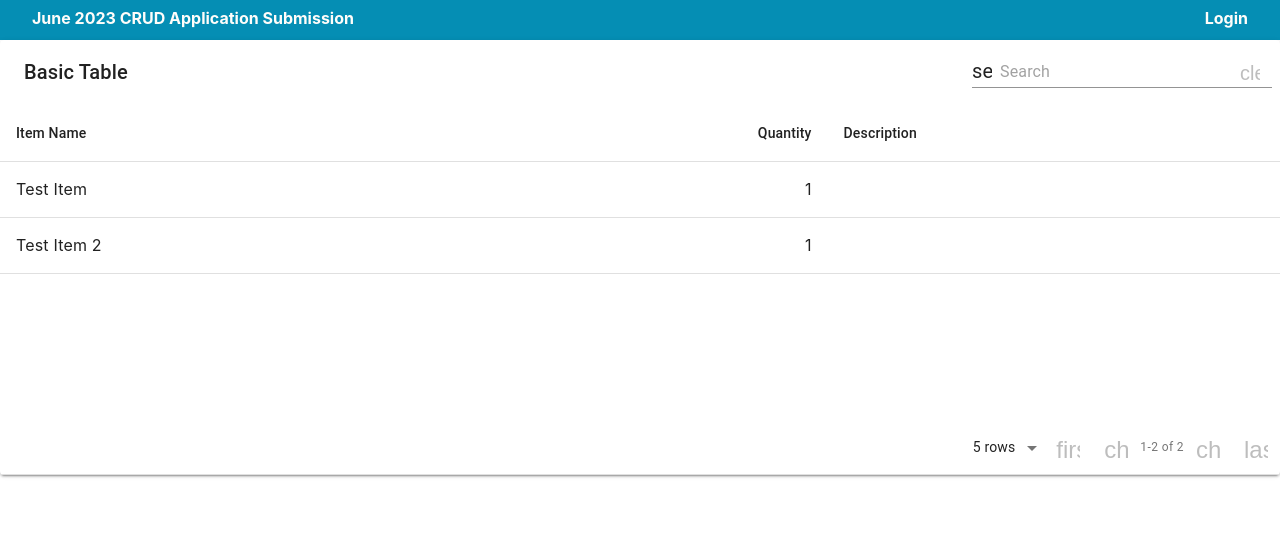
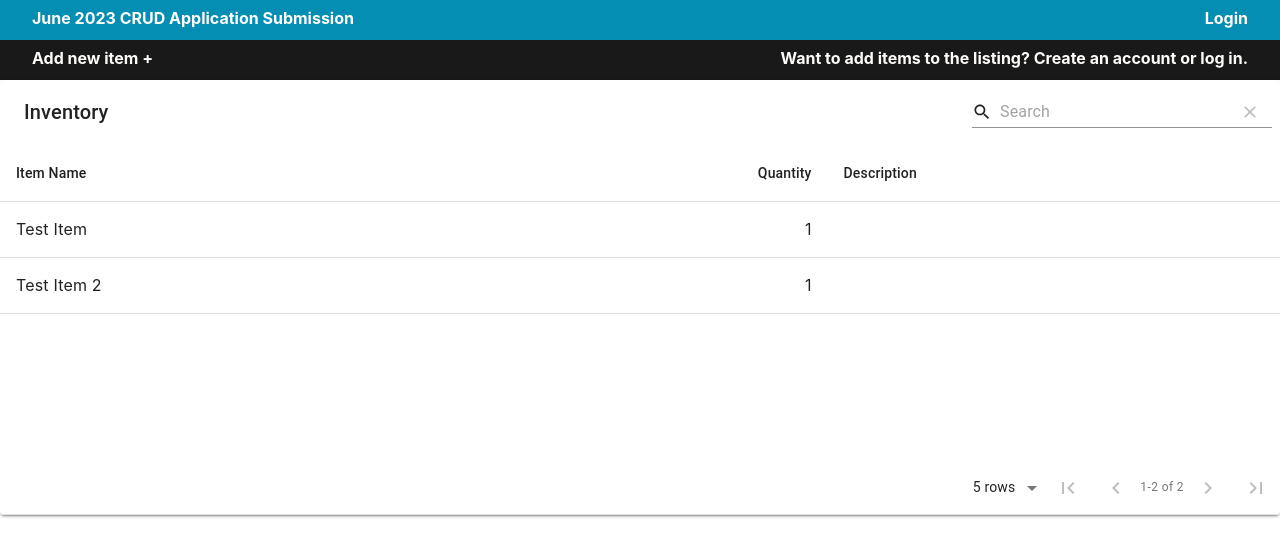
Before and after one commit to alysala/inventory-crud-app, a React (Create React App) app: page /inventory in a window 1280 px wide. Shown: the top 556 px of the page. Built offline with nearby package versions, Linux system fonts and the light colour scheme.

Commit message:
Table icons and add button

```diff
--- a/package.json
+++ b/package.json
@@ -5,6 +5,7 @@
   "dependencies": {
     "@fortawesome/free-solid-svg-icons": "^6.4.0",
     "@fortawesome/react-fontawesome": "^0.2.0",
+    "@material-ui/icons": "^4.11.3",
     "match-sorter": "^6.3.1",
     "material-table": "^2.0.5",
     "react": "^17.0.0",
@@ -15,7 +16,7 @@
     "web-vitals": "^2.1.4"
   },
   "scripts": {
-    "start": "react-scripts start",
+    "start": "cross-env GENERATE_SOURCEMAP=false react-scripts start",
     "build": "react-scripts build",
     "test": "react-scripts test",
     "eject": "react-scripts eject"
@@ -39,6 +40,7 @@
     ]
   },
   "devDependencies": {
-    "@babel/plugin-proposal-private-property-in-object": "^7.21.11"
+    "@babel/plugin-proposal-private-property-in-object": "^7.21.11",
+    "cross-env": "^7.0.3"
   }
 }
--- a/src/pages/home/home.js
+++ b/src/pages/home/home.js
@@ -10,7 +10,7 @@ const Home = () => {
         <div className={styles.baseHome}>
             <div className={styles.leftSide}>
                 <h1 className={styles.titleText}>GOT INVENTORY?</h1>
-                <button className={styles.browseButton} onClick={() => {navigate('/inventory', { replace: true })}}>Browse our public catalogue</button>
+                <button className={styles.browseButton} onClick={() => {navigate('/inventory', { replace: true })}}>Browse our public listings</button>
             </div>
             <div className={styles.rightSide}>
             <img id='boxes' src={boxes} alt='stacked boxes'/>
--- a/src/pages/inventory/Inventory.module.css
+++ b/src/pages/inventory/Inventory.module.css
@@ -0,0 +1,25 @@
+.subBanner {
+    width: 100%;
+    position: relative;
+    background-color: #1A1919;
+    height: 2.5rem;
+}
+
+.text {
+    font-weight: bold;
+    position: absolute;
+    padding: 0.5rem;
+    padding-left: 2rem;
+    cursor:pointer;
+    color: #FFFDFA;
+}
+
+.textRight {
+    font-weight: bold;
+    position: absolute;
+    right: 0;
+    padding: 0.5rem;
+    padding-right: 2rem;
+    cursor:pointer;
+    color: #FFFDFA;
+}
--- a/src/pages/inventory/inventory.js
+++ b/src/pages/inventory/inventory.js
@@ -1,24 +1,92 @@
-import React from 'react';
-import MaterialTable from 'material-table';
+import React, { useState, forwardRef } from 'react';
+import MaterialTable, { MTableAction } from 'material-table';
+import { useNavigate } from 'react-router-dom';
 import { ThemeProvider, createTheme } from '@mui/material';
+import styles from './Inventory.module.css';
+import AddBox from '@material-ui/icons/AddBox';
+import ArrowDownward from '@material-ui/icons/ArrowDownward';
+import Check from '@material-ui/icons/Check';
+import ChevronLeft from '@material-ui/icons/ChevronLeft';
+import ChevronRight from '@material-ui/icons/ChevronRight';
+import Clear from '@material-ui/icons/Clear';
+import DeleteOutline from '@material-ui/icons/DeleteOutline';
+import Edit from '@material-ui/icons/Edit';
+import FilterList from '@material-ui/icons/FilterList';
+import FirstPage from '@material-ui/icons/FirstPage';
+import LastPage from '@material-ui/icons/LastPage';
+import Remove from '@material-ui/icons/Remove';
+import SaveAlt from '@material-ui/icons/SaveAlt';
+import Search from '@material-ui/icons/Search';
+import ViewColumn from '@material-ui/icons/ViewColumn';
 
-const data = [
-  { name: 'Test Item', quantity: 1, description: 'test decp' },
-  { name: 'Test Item 2', quantity: 1, description: 'test decp' },
-];
-
-const columns = [
-  { title: 'Item Name', field: 'name' },
-  { title: 'Quantity', field: 'quantity', type: 'numeric' },
-  { title: 'Description', field: 'decription' },
-];
+const tableIcons = {
+    Add: forwardRef((props, ref) => <AddBox {...props} ref={ref} />),
+    Check: forwardRef((props, ref) => <Check {...props} ref={ref} />),
+    Clear: forwardRef((props, ref) => <Clear {...props} ref={ref} />),
+    Delete: forwardRef((props, ref) => <DeleteOutline {...props} ref={ref} />),
+    DetailPanel: forwardRef((props, ref) => <ChevronRight {...props} ref={ref} />),
+    Edit: forwardRef((props, ref) => <Edit {...props} ref={ref} />),
+    Export: forwardRef((props, ref) => <SaveAlt {...props} ref={ref} />),
+    Filter: forwardRef((props, ref) => <FilterList {...props} ref={ref} />),
+    FirstPage: forwardRef((props, ref) => <FirstPage {...props} ref={ref} />),
+    LastPage: forwardRef((props, ref) => <LastPage {...props} ref={ref} />),
+    NextPage: forwardRef((props, ref) => <ChevronRight {...props} ref={ref} />),
+    PreviousPage: forwardRef((props, ref) => <ChevronLeft {...props} ref={ref} />),
+    ResetSearch: forwardRef((props, ref) => <Clear {...props} ref={ref} />),
+    Search: forwardRef((props, ref) => <Search {...props} ref={ref} />),
+    SortArrow: forwardRef((props, ref) => <ArrowDownward {...props} ref={ref} />),
+    ThirdStateCheck: forwardRef((props, ref) => <Remove {...props} ref={ref} />),
+    ViewColumn: forwardRef((props, ref) => <ViewColumn {...props} ref={ref} />)
+  };
 
 const Inventory = () => {
-  const defaultMaterialTheme = createTheme()
+  const tableRef = React.createRef();
+  const addActionRef = React.useRef();
+  const navigate = useNavigate();
+  const defaultMaterialTheme = createTheme();
+  const [data, setData] = useState([
+	{ name: 'Test Item', quantity: 1, description: 'test decp' },
+	{ name: 'Test Item 2', quantity: 1, description: 'test decp' },
+  ]);
+
+  const columns = [
+	{ title: 'Item Name', field: 'name', width: '30%' },
+	{ title: 'Quantity', field: 'quantity', type: 'numeric', width: '30%' },
+	{ title: 'Description', field: 'decription', width: '30%' },
+  ];
+
   return (
     <div>
       <ThemeProvider theme={defaultMaterialTheme}>
-      	<MaterialTable title='Basic Table' columns={columns} data={data} />
+	  		<div className={styles.subBanner}>
+				<p className={styles.textRight} onClick={() => {navigate('/login', { replace: true })}}>Want to add items to the listing? Create an account or log in.</p>
+				<p className={styles.text} onClick={() => addActionRef.current.click()}>Add new item +</p>
+			</div>
+      	<MaterialTable
+        tableRef={tableRef}
+        columns={columns}
+        data={data}
+		icons={tableIcons}
+        title='Inventory'
+		options={{
+			tableLayout: 'auto'
+		  }}
+		components={{
+			Action: props => {
+				  //If isn't the add action
+				  if (typeof props.action === typeof Function || props.action.tooltip !== 'Add') {
+						return <MTableAction {...props} />
+				  } else {
+						return <div ref={addActionRef} onClick={props.action.onClick}/>;
+				  }
+				}
+			}}
+			editable={{
+				onRowAdd: (newData) =>
+				  Promise.resolve(setData([...data, newData]))
+			  }}
+
+    />
       </ThemeProvider>
     </div>
   );
```
Also changed, not shown: 2 other files (tests, documents, lock files or other folders).
